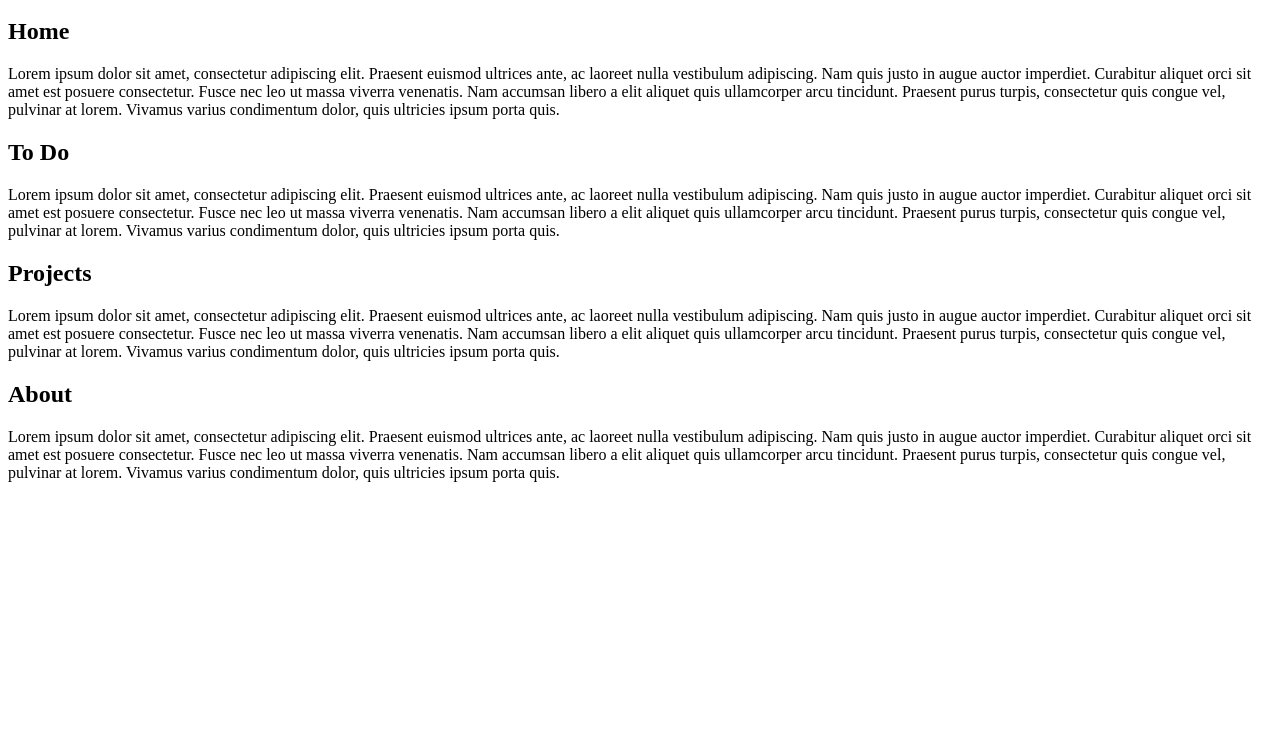
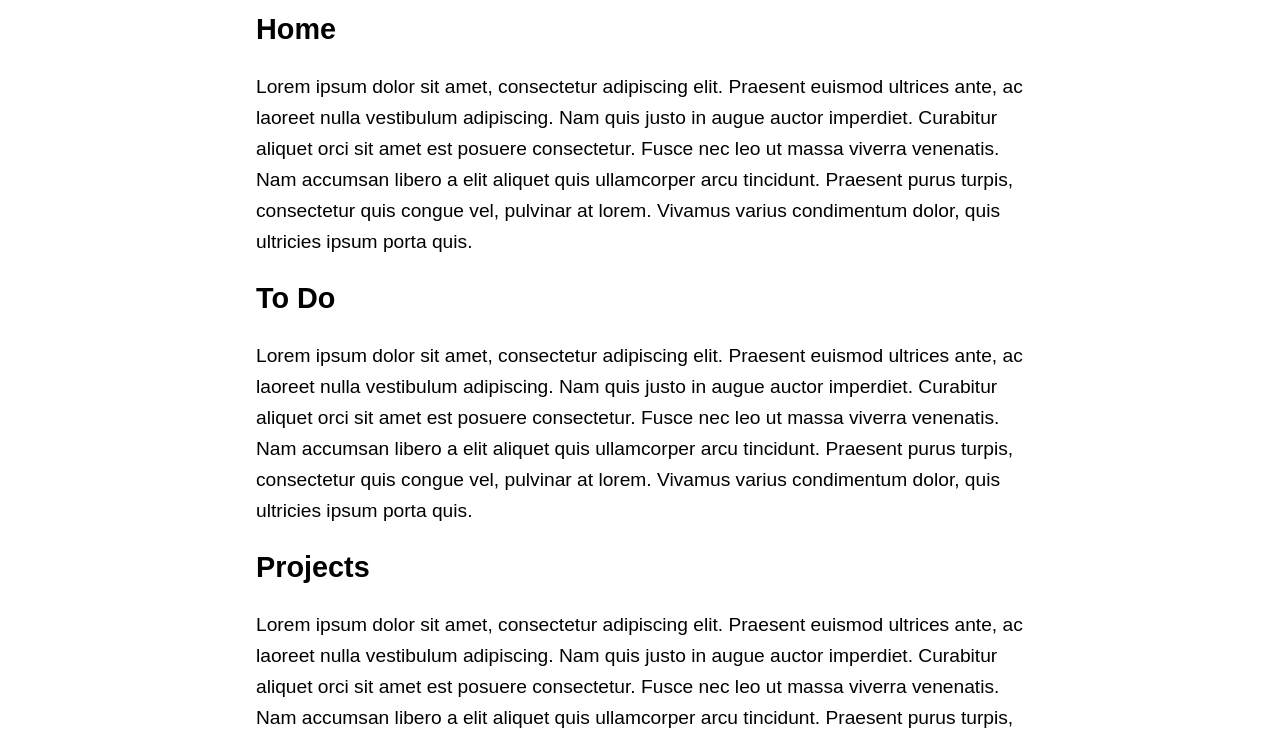
Before and after one commit to philipfranchi/philipfranchi.com.v0, a plain HTML site: page index.html in a window 1280 px wide. Shown: the part 140-877 px from the top of the page. Before the commit the page ends 800 px from the top, so only its background shows below. Drawn offline with Linux system fonts and the light colour scheme.

Commit message:
Removed accidental comment from index.html

```diff
--- a/index.html
+++ b/index.html
@@ -1,8 +1,7 @@
 <html>
 <head>
 
-<!--	<link rel="stylesheet" href="style.css" type="text/css"/>
--->
+	<link rel="stylesheet" href="style.css" type="text/css"/>
 	<title>Phil's Site</title>
 
 </head>
```
